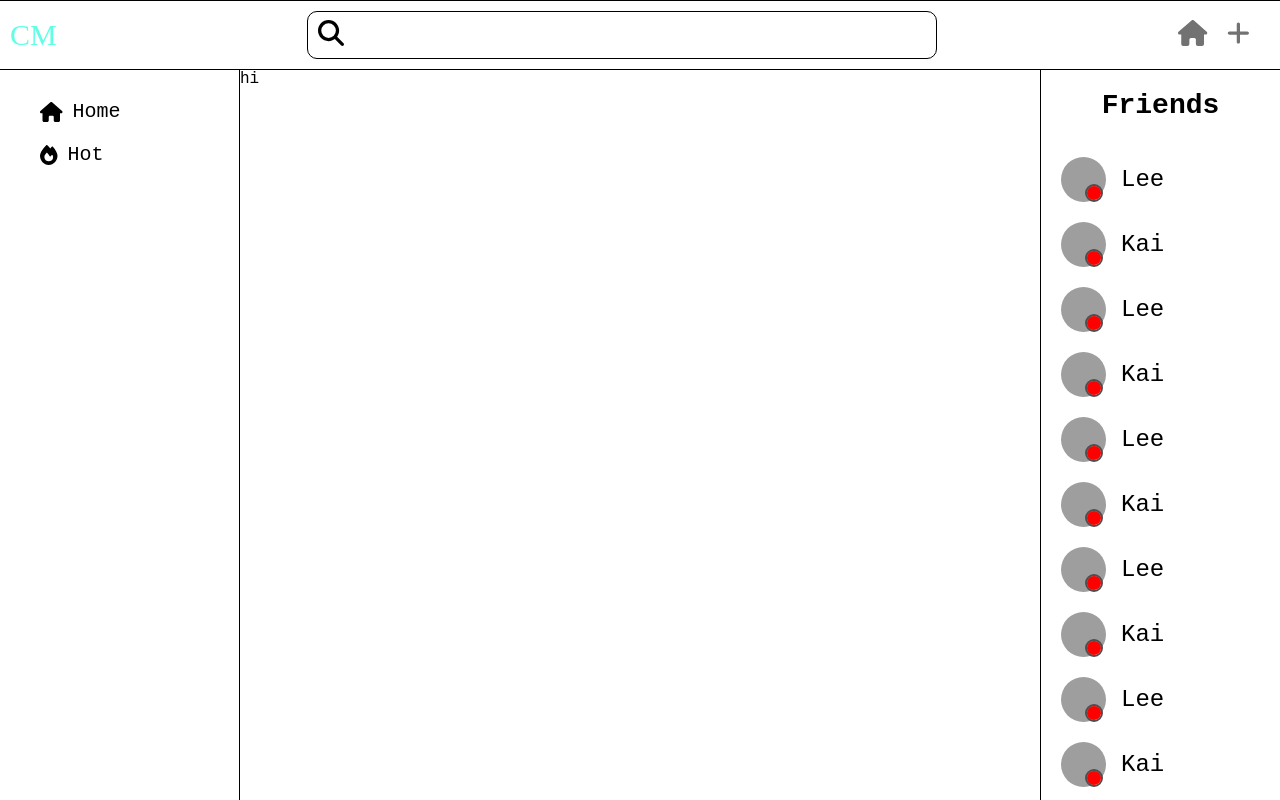
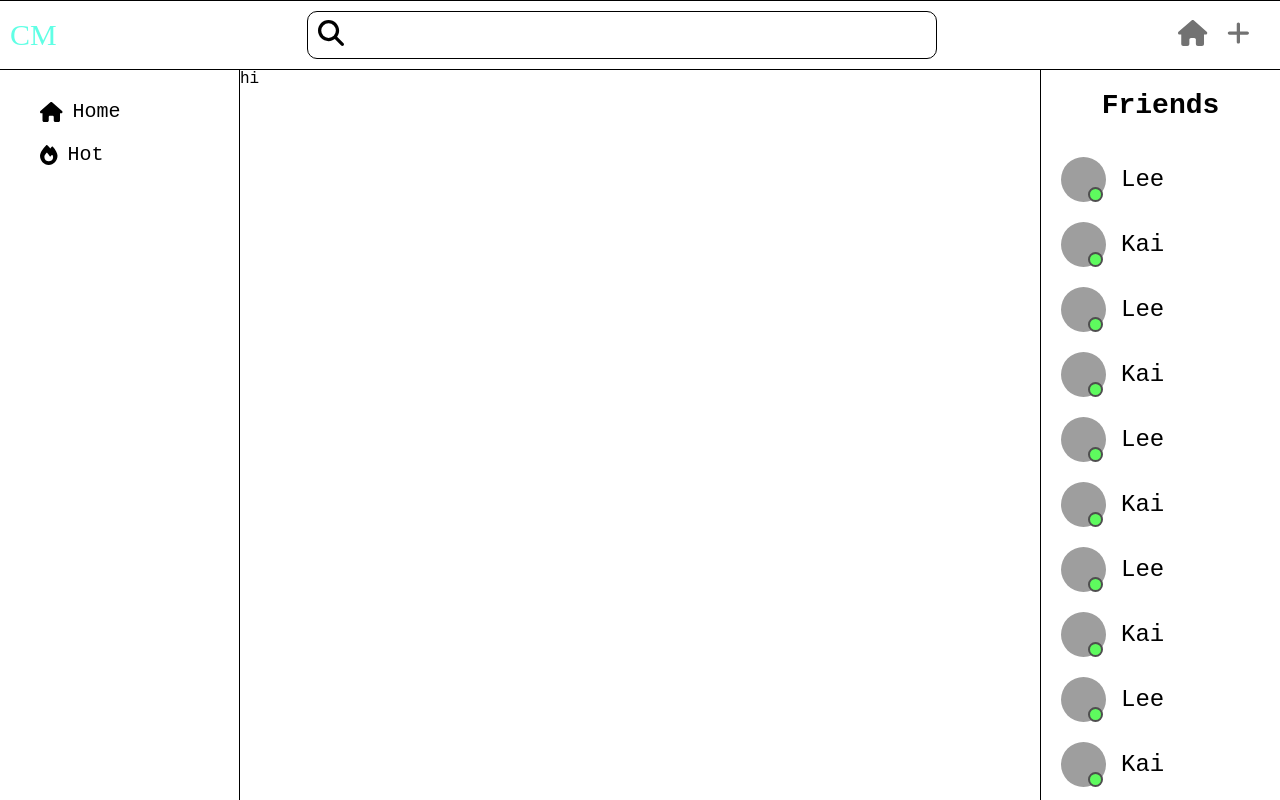
Before and after one commit to ljh37694/Chatmunity, a Next.js app in the folder chatmunity/: page / in a window 1280 px wide. Built offline with nearby package versions, Linux system fonts and the light colour scheme; grey boxes are pictures that could not be loaded; a web font is replaced by a local one.

Commit message:
status circle 디자인 수정

```diff
--- a/chatmunity/components/FriendsPanel.module.css
+++ b/chatmunity/components/FriendsPanel.module.css
@@ -54,14 +54,21 @@
   }
 }
 
-.status {
-  color: #ff0000;
+.statusCircle {
+  color: rgb(109, 109, 109);
+  width: 15px;
+  height: 15px;
+  background-color: rgb(203, 203, 203);
   border: 2px solid rgb(78, 78, 78);
   border-radius: 100px;
   position: absolute;
   right: 3px;
   bottom: 0px;
   font-size: 14px;
+}
+
+.online {
+  background-color: rgb(94, 250, 94);
 }
 
 /* Chrome, Whale, Edge */
@@ -80,7 +87,3 @@
 .content::-webkit-scrollbar-thumb:hover {
   background: #b1b1b1;
 }
-
-/* 스크롤바 트랙 꾸미기 */
-.content::-webkit-scrollbar-track {
-}
--- a/chatmunity/components/FriendsPanel.tsx
+++ b/chatmunity/components/FriendsPanel.tsx
@@ -1,6 +1,4 @@
-import { FontAwesomeIcon } from '@fortawesome/react-fontawesome';
 import styles from './FriendsPanel.module.css';
-import { faCircle } from '@fortawesome/free-solid-svg-icons';
 
 export default function FriendsPanel() {
   const imgUrl = 'https://mblogthumb-phinf.pstatic.net/20160817_259/retspe_14714118890125sC2j_PNG/%C7%C7%C4%AB%C3%F2_%281%29.png?type=w800';
@@ -32,7 +30,7 @@ export default function FriendsPanel() {
             <label className={styles.friend} key={idx}>
               <div className={styles.profile}>
                 <img src={item.img} />
-                <FontAwesomeIcon className={styles.status} icon={faCircle} />
+                <div className={`${styles.statusCircle} ${styles.online}`}></div>
               </div>
 
               <p>{item.name}</p>
```
